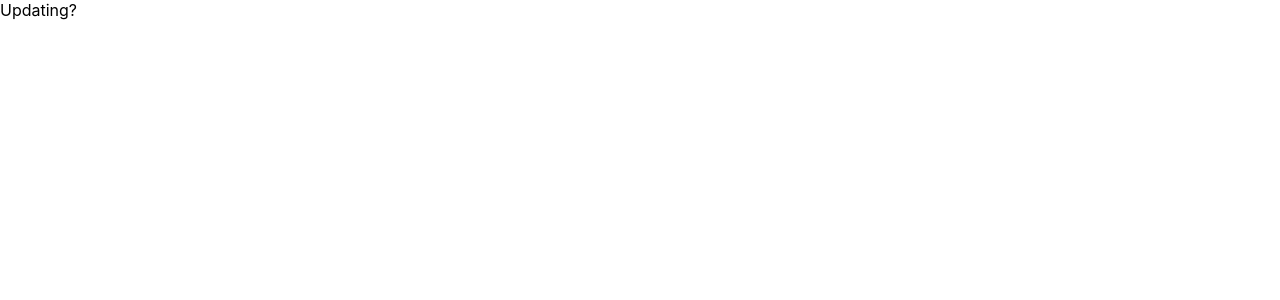
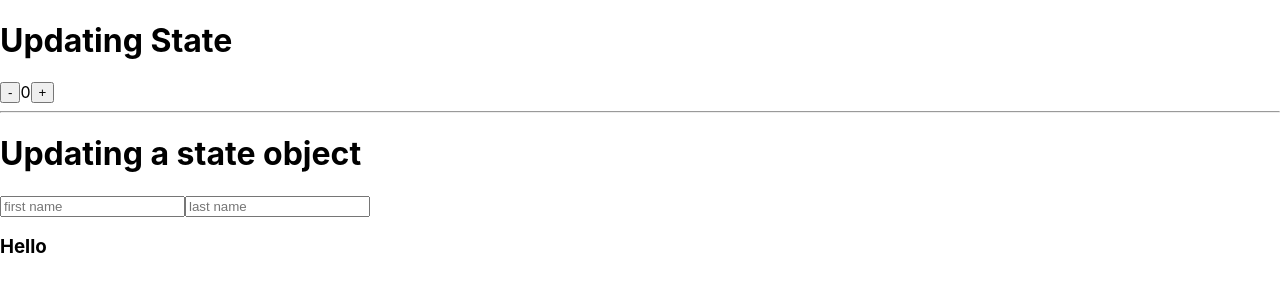
Before and after one commit to Sam-McCathie/react-js, a React (Create React App) app: page /state/updating in a window 1280 px wide. Shown: the top 300 px of the page. Built offline with nearby package versions, Linux system fonts and the light colour scheme.

Commit message:
Correctly updating state.

```diff
--- a/src/topics/state/Updating.js
+++ b/src/topics/state/Updating.js
@@ -1,7 +1,66 @@
-import React from "react";
+import React, {useState} from "react";
 
 const Updating = () => {
-  return <div>Updating?</div>;
+  // correctly updating state with an existing value
+  const [count, setCount] = useState(0);
+
+  const add = () => setCount((prevCount) => prevCount + 1);
+  // this is better than count + 1
+
+  const subtract = () => setCount((prevCount) => prevCount - 1);
+
+  // --------------------------------------------
+
+  // updating state object
+  const [names, setNames] = useState({
+    firstName: "",
+    lastName: "",
+  });
+
+  // destructure state
+  const {firstName, lastName} = names;
+
+  // using the same function for both first & last name
+  const handleNames = (event) => {
+    // current state value assigned to prevFormData
+    setNames((prevFormData) => {
+      return {
+        ...prevFormData,
+        [event.target.name]: event.target.value,
+      };
+    });
+  };
+
+  return (
+    <div>
+      <h1>Updating State</h1>
+      <div style={{display: "flex"}}>
+        <button onClick={subtract}>-</button>
+        {count}
+        <button onClick={add}>+</button>
+      </div>
+
+      <hr />
+      <h1>Updating a state object</h1>
+      <form>
+        <input
+          type="text"
+          placeholder="first name"
+          onChange={handleNames}
+          name="firstName"
+        />
+        <input
+          type="text"
+          placeholder="last name"
+          onChange={handleNames}
+          name="lastName"
+        />
+      </form>
+      <h3>
+        Hello {firstName} {lastName}
+      </h3>
+    </div>
+  );
 };
 
 export default Updating;
```
